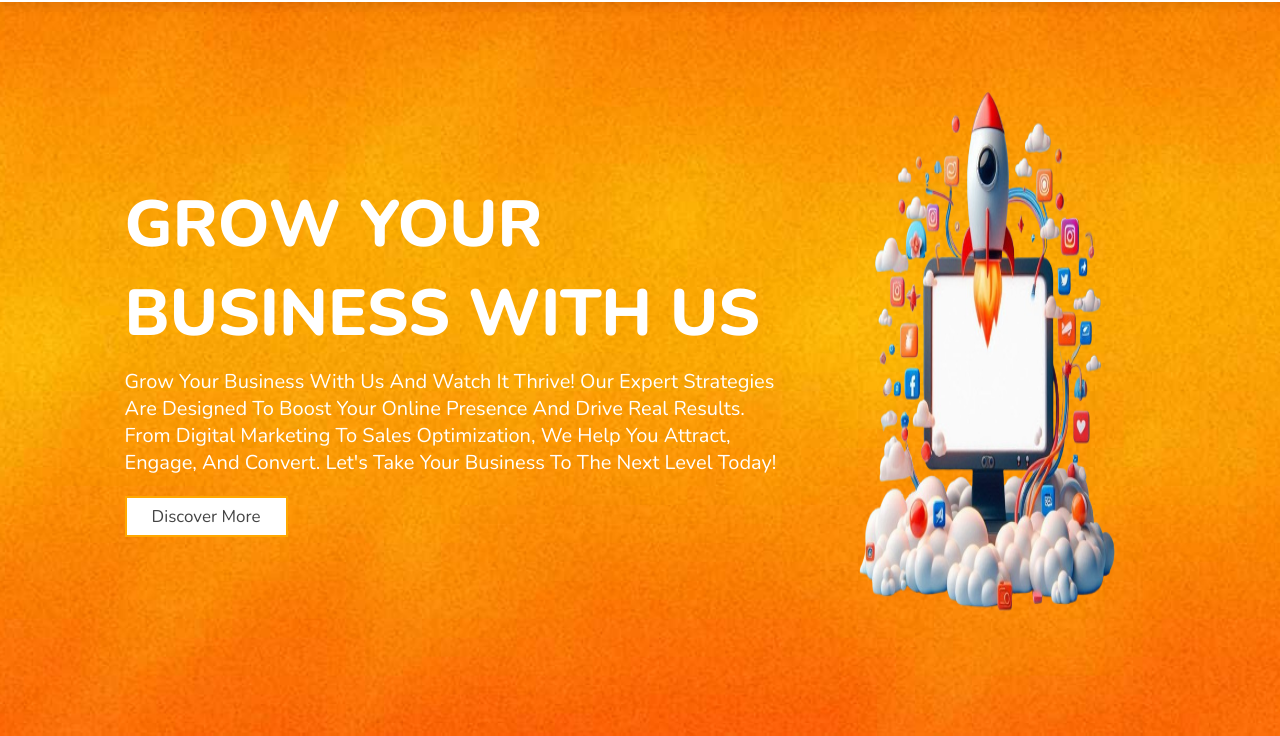
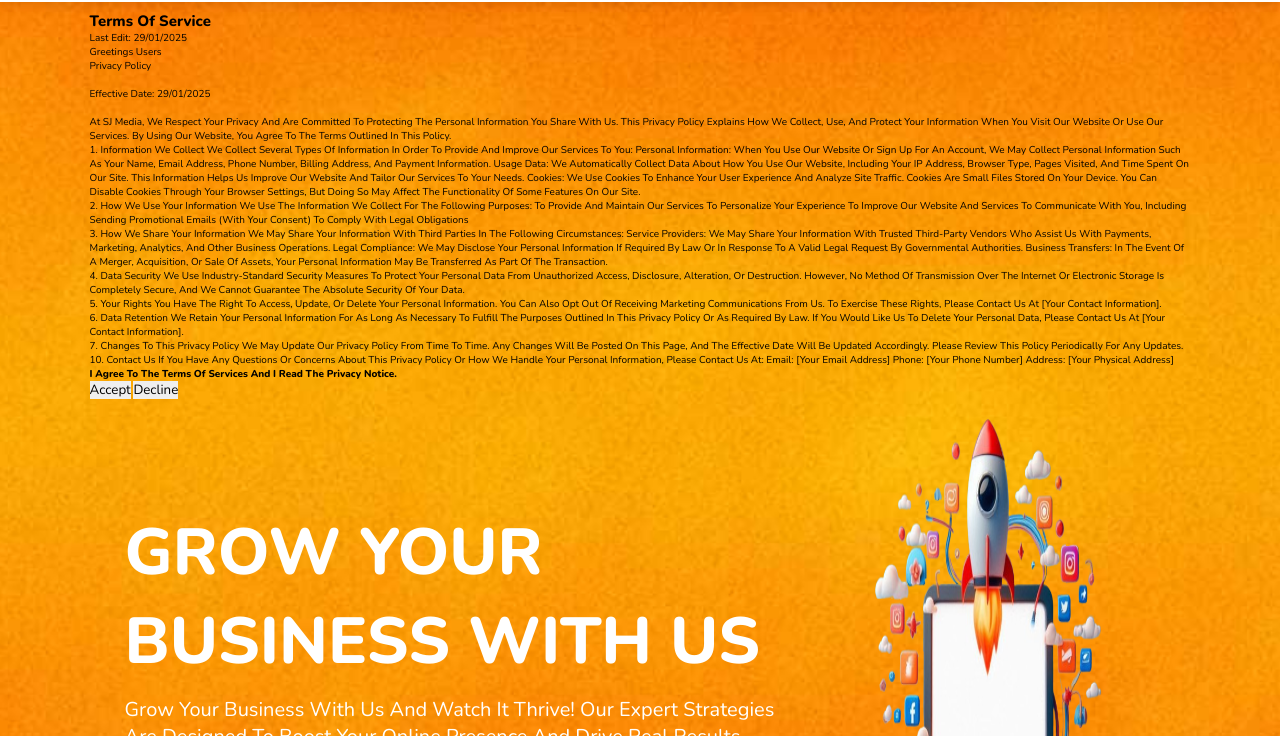
Before and after one commit to Sjuse/SJMedia, a plain HTML site: page index.html in a window 1280 px wide. Shown: the part 64-800 px from the top of the page. Drawn offline with nearby package versions, Linux system fonts and the light colour scheme.

Commit message:
Update index.html

```diff
--- a/index.html
+++ b/index.html
@@ -14,6 +14,16 @@
 </head>
 
 <body>
+
+<!-- terms and conditions starts  -->
+
+
+
+
+
+ <!-- terms and condition ends  -->
+
+
 
 <!-- header section start -->
 
@@ -43,6 +53,62 @@
   <!-- home section starts -->
 
 <section class="home" id="home">
+
+    <div id="termsModal" class="termsCondition">
+        <div id="termsContainer" class="terms-box">
+            <div class="terms-text">
+                <h2>Terms Of Service</h2>
+                <p>Last Edit: 29/01/2025</p>
+                <p>Greetings Users</p>
+                <p>Privacy Policy<br><br>
+
+                    Effective Date: 29/01/2025<br><br>
+
+                    At SJ Media, we respect your privacy and are committed to protecting the personal information you share with us. This Privacy Policy explains how we collect, use, and protect your information when you visit our website or use our services. By using our website, you agree to the terms outlined in this policy.</p>
+                <p>1. Information We Collect
+                    We collect several types of information in order to provide and improve our services to you:
+
+                    Personal Information: When you use our website or sign up for an account, we may collect personal information such as your name, email address, phone number, billing address, and payment information.
+                    Usage Data: We automatically collect data about how you use our website, including your IP address, browser type, pages visited, and time spent on our site. This information helps us improve our website and tailor our services to your needs.
+                    Cookies: We use cookies to enhance your user experience and analyze site traffic. Cookies are small files stored on your device. You can disable cookies through your browser settings, but doing so may affect the functionality of some features on our site.</p>
+                <p>2. How We Use Your Information
+                    We use the information we collect for the following purposes:
+
+                    To provide and maintain our services
+                    To personalize your experience
+                    To improve our website and services
+                    To communicate with you, including sending promotional emails (with your consent)
+                    To comply with legal obligations</p>
+                <p>3. How We Share Your Information
+                    We may share your information with third parties in the following circumstances:
+
+                    Service Providers: We may share your information with trusted third-party vendors who assist us with payments, marketing, analytics, and other business operations.
+                    Legal Compliance: We may disclose your personal information if required by law or in response to a valid legal request by governmental authorities.
+                    Business Transfers: In the event of a merger, acquisition, or sale of assets, your personal information may be transferred as part of the transaction.</p>
+                <p>4. Data Security
+                    We use industry-standard security measures to protect your personal data from unauthorized access, disclosure, alteration, or destruction. However, no method of transmission over the Internet or electronic storage is completely secure, and we cannot guarantee the absolute security of your data.</p>
+                <p>5. Your Rights
+                    You have the right to access, update, or delete your personal information. You can also opt out of receiving marketing communications from us. To exercise these rights, please contact us at [Your Contact Information].</p>
+                <p>6. Data Retention
+                    We retain your personal information for as long as necessary to fulfill the purposes outlined in this Privacy Policy or as required by law. If you would like us to delete your personal data, please contact us at [Your Contact Information].</p>
+                <p>7. Changes to This Privacy Policy
+                    We may update our Privacy Policy from time to time. Any changes will be posted on this page, and the effective date will be updated accordingly. Please review this policy periodically for any updates.</p>
+                <p>10. Contact Us
+                    If you have any questions or concerns about this Privacy Policy or how we handle your personal information, please contact us at:
+
+                    Email: [Your Email Address]
+                    Phone: [Your Phone Number]
+                    Address: [Your Physical Address]</p>
+            </div>
+
+            <h4>I Agree to the <span>Terms of Services</span> and I read the Privacy Notice.</h4>
+
+            <div class="buttons1">
+                <button class="btn1 red-btn" onclick="acceptTerms()">Accept</button>
+                <button class="btn1 gray-btn" onclick="declineTerms()">Decline</button>
+            </div>
+        </div>
+    </div>
 
     <div class="content">
         <h3>grow your business with us</h3>
@@ -247,7 +313,7 @@
         <div class="box-container">
 
             <div class="box">
-                <img src="images/basic.PNG" alt="">
+                <img src="images/basic.png" alt="">
                 <h3>basic plan</h3>
                 <div class="amount"><span>$</span>449.99</div>
                 <p>Strategy & Research Business & Finance Analysing SEO Optimization</p>
@@ -333,6 +399,7 @@
                 <a href="#team">team</a>
                 <a href="#price">price</a>
                 <a href="#contact">contact</a>
+                <p><a href="privacy-policy.html">Privacy Policy</a></p>
             </div>
 
             <div class="box">
```
